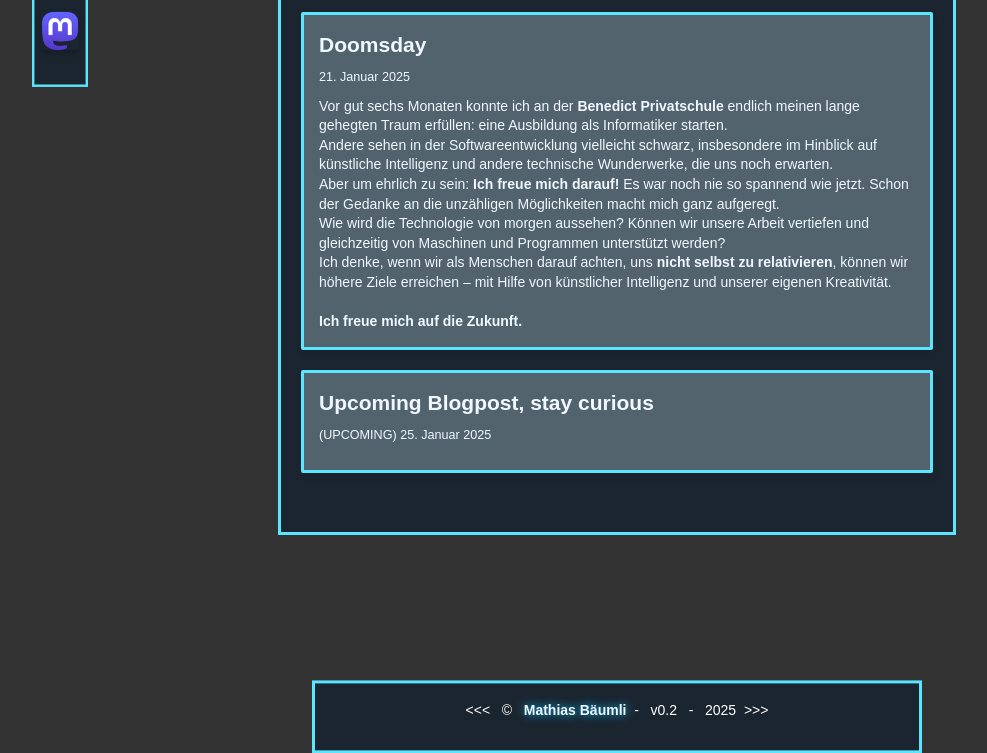
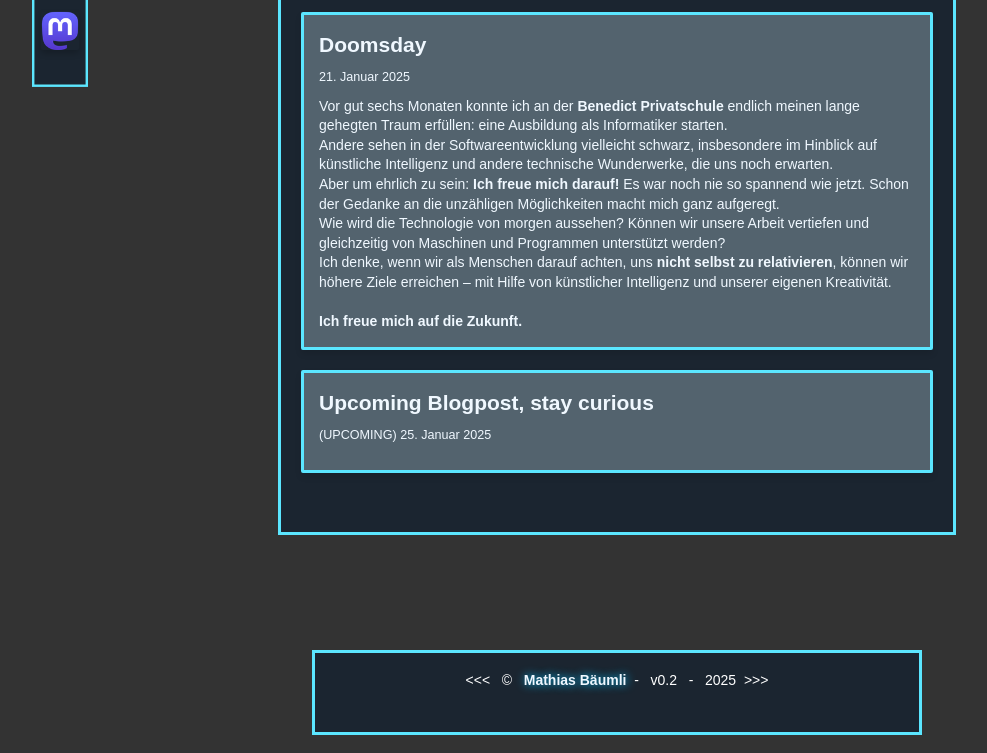
Before and after one commit to Lunyxium/a-quo, a website built with webpack: page index.html in a window 1280 px wide. Shown: the part 466-1219 px from the top of the page, without its empty margins (23-1010 px from the left). Built offline with nearby package versions, Linux system fonts and the light colour scheme.

Commit message:
Update main.css

```diff
--- a/css/main.css
+++ b/css/main.css
@@ -25,7 +25,8 @@ footer {
   background-color: #1b2530;
   color: #fff;
   width:45%;
-  margin: 90px auto 30px auto;
+  margin: 50px auto 30px auto;
+  padding-bottom: 30px;
   border: 3px solid #5be6ff;
 }
 .center {
```
